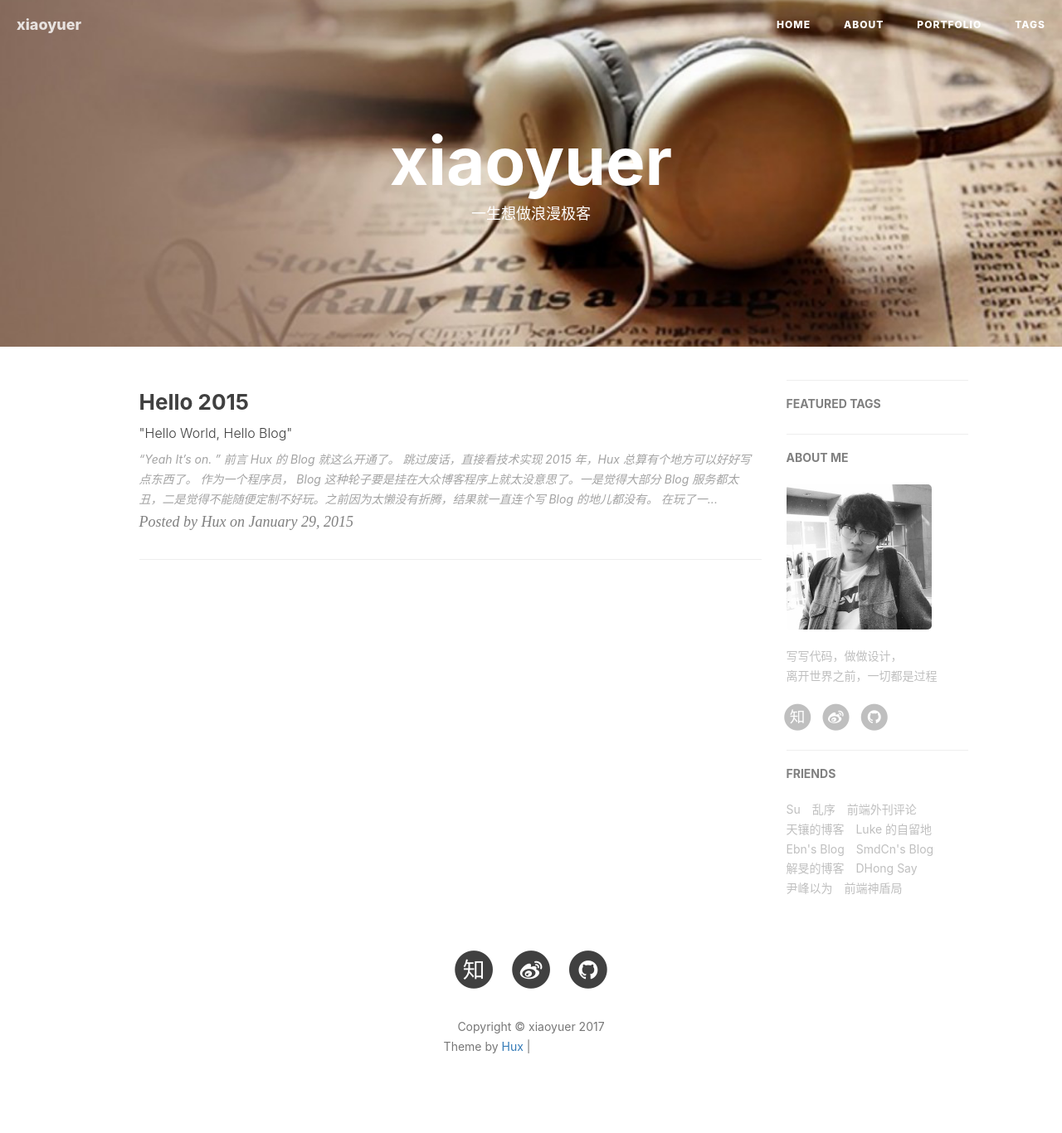
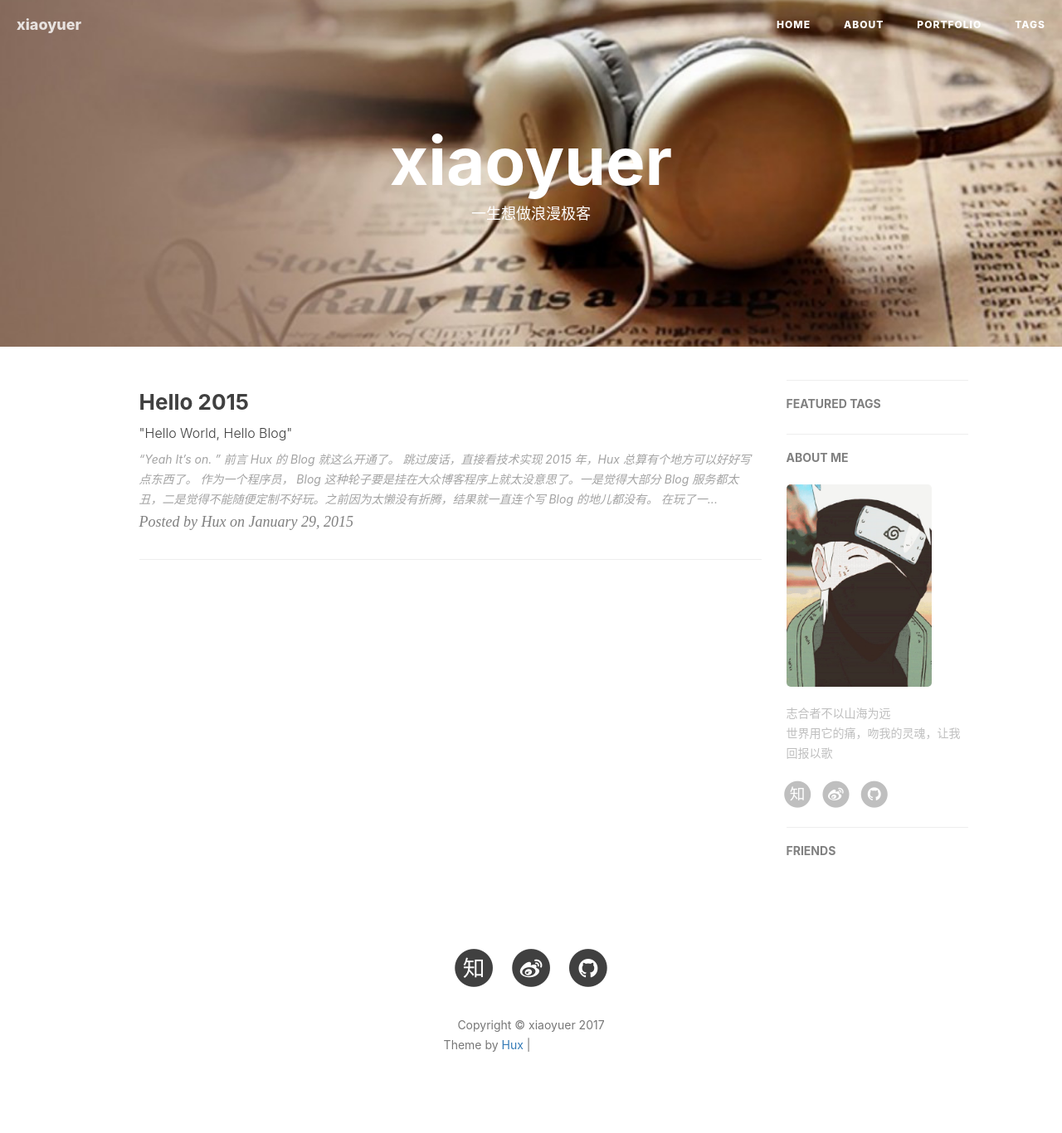
Before and after one commit to xiaoyuer/xiaoyuer.github.io, a Jekyll site: the page built from index.html, in a window 1280 px wide. Shown: the whole page at 83% size. Built offline with Jekyll 4.4.1, drawn with Linux system fonts in a browser that asks for light colours; nearby versions of some CDN libraries; the list of posts is cut into pages by our own code; comment, search, counter and statistics services are not loaded; grey boxes are pictures that could not be loaded.

Commit message:
主页 change

```diff
--- a/_config.yml
+++ b/_config.yml
@@ -3,9 +3,9 @@ title: xiaoyuer
 SEOTitle: pikachu的博客 | pikachu Blog
 header-img: img/home-bg.jpg
 email: xiaoyuerjiyu@gmail.com
-description: "关于算法与数据 | xiaoyuer，Web & Mobile Lover | 这里是 @xiaoyuer 的个人博客，与你一起发现更大的世界。"
+description: "关于算法与数据 | xiaoyuer，Web & Mobile Lover | 这里是 @xiaoyuer 的个人博客，与你一起睁眼看世界。"
 keyword: "xiaoyuer, 博客, 个人网站, 互联网"
-url: "https://uxproxiaoyuer.github.io"              # your host, for absolute URL
+url: "https://xiaoyuer.github.io"              # your host, for absolute URL
 baseurl: ""                             # for example, '/blog' if your blog hosted on 'host/blog'
 
 
@@ -48,12 +48,12 @@ kramdown:
 
 
 # Disqus settings
-#disqus_username: _your_disqus_short_name_
+disqus_username: xiaoyuer1
 
 # Duoshuo settings
-duoshuo_username: huxblog
+# duoshuo_username: huxblog
 # Share component is depend on Comment so we can NOT use share only.
-duoshuo_share: true                     # set to false if you want to use Comment without Sharing
+# duoshuo_share: true                     # set to false if you want to use Comment without Sharing
 
 
 
@@ -63,15 +63,15 @@ duoshuo_share: true                     # set to false if you want to use Commen
 # ba_track_id: [your track id]
 
 # Google Analytics
-ga_track_id: 'UA-49627206-1'            # Format: UA-xxxxxx-xx
-ga_domain: huangxuan.me
+# ga_track_id: 'UA-49627206-1'            # Format: UA-xxxxxx-xx
+# ga_domain: xiaoyuer.github.io
 
 
 
 # Sidebar settings
 sidebar: true                           # whether or not using Sidebar.
-sidebar-about-description: "写写代码，做做设计，<br>离开世界之前，一切都是过程"
-sidebar-avatar: /img/avatar-hux.jpg      # use absolute URL, seeing it's used in both `/` and `/about/`
+sidebar-about-description: "志合者不以山海为远 <br>世界用它的痛，吻我的灵魂，让我回报以歌"
+sidebar-avatar: /img/avatar.jpg      # use absolute URL, seeing it's used in both `/` and `/about/`
 
 
 
@@ -90,37 +90,10 @@ service-worker: true
 # Friends
 friends: [
     {
-        title: "Su",
-        href: "http://su.gallery/"
+#        title: "Su",
+#        href: "http://su.gallery/"
     },{
-        title: "乱序",
-        href: "http://mida.re/"
-    },{
-        title: "前端外刊评论",
-        href: "http://qianduan.guru/"
-    },{
-        title: "天镶的博客",
-        href: "http://lingyu.wang/"
-    },{
-        title: "Luke 的自留地",
-        href: "http://hmqk1995.github.io"
-    },{
-        title: "Ebn's Blog",
-        href: "http://ebnbin.com/"
-    },{
-        title: "SmdCn's Blog",
-        href: "http://blog.smdcn.net"
-    },{
-        title: "解旻的博客",
-        href: "http://xieminis.me/"
-    },{
-        title: "DHong Say",
-        href: "http://dhong.co"
-    },{
-        title: "尹峰以为",
-        href: "http://ingf.github.io/"
-    },{
-        title: "前端神盾局",
-        href: "http://wepiaofei.github.io/blog/"
+#        title: "乱序",
+#        href: "http://mida.re/"
     }
 ]
--- a/about.html
+++ b/about.html
@@ -1,7 +1,7 @@
 ---
 layout: page
 title: "About"
-description: "Hey, this is Xiaoyuer."
+description: "Hey, this is xiaoyuer."
 header-img: "img/about-bg.jpg"
 ---
 
@@ -15,8 +15,8 @@ header-img: "img/about-bg.jpg"
 <div class="zh post-container">
 
     <!--copied from markdown -->
-    <blockquote><p>写写代码，做做设计，<br>
-    谦谦君子，卑以自牧</p></blockquote>
+    <blockquote><p>谦谦君子<br>
+    卑以自牧</p></blockquote>
 
     <p>Hey，我是<strong>xiaoyuer</strong>，程序媛 &amp; 哲学爱好者，<a href="https://medium.com/ben-and-dion/team-web-3315aa447fb2#.359a9c6cl">Team Web</a>。前淘宝网 · <a href="http://alitrip.com">阿里旅行</a>前端工程师，前微影时代 · <a href="http://www.wepiao.com/?r=movie">微票儿</a>前端基础工程团队负责人，现就职于<a href="https://ele.me">饿了么</a> · <a href="https://fe.ele.me">大前端团队</a>。</p>
 
```
Also changed, not shown: img/avatar-hux.jpg (deleted), img/avatar.jpg (added).
